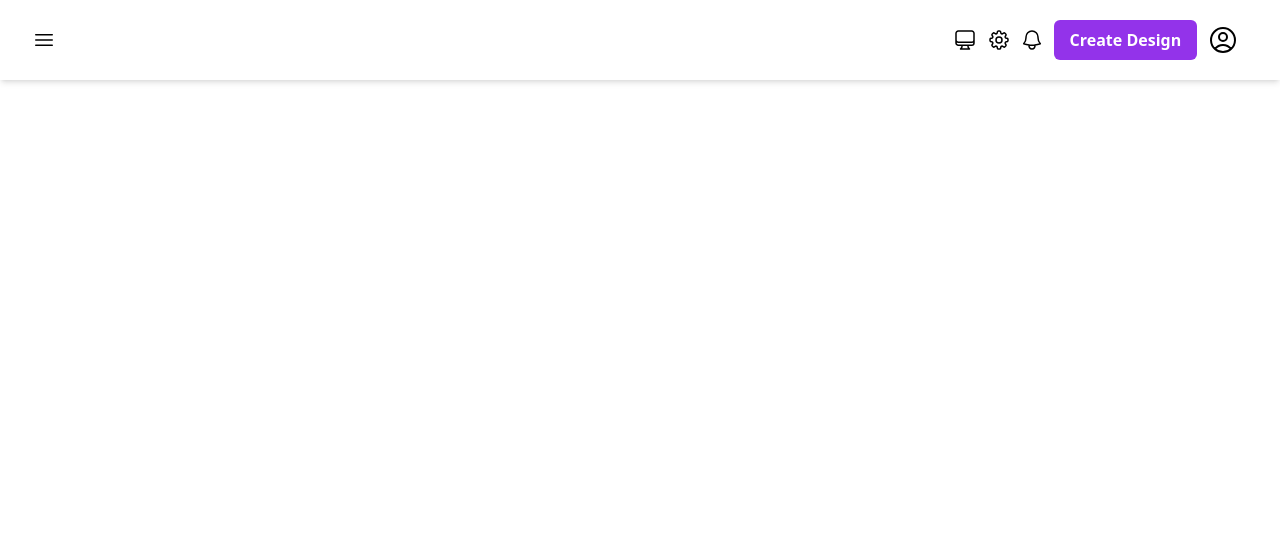
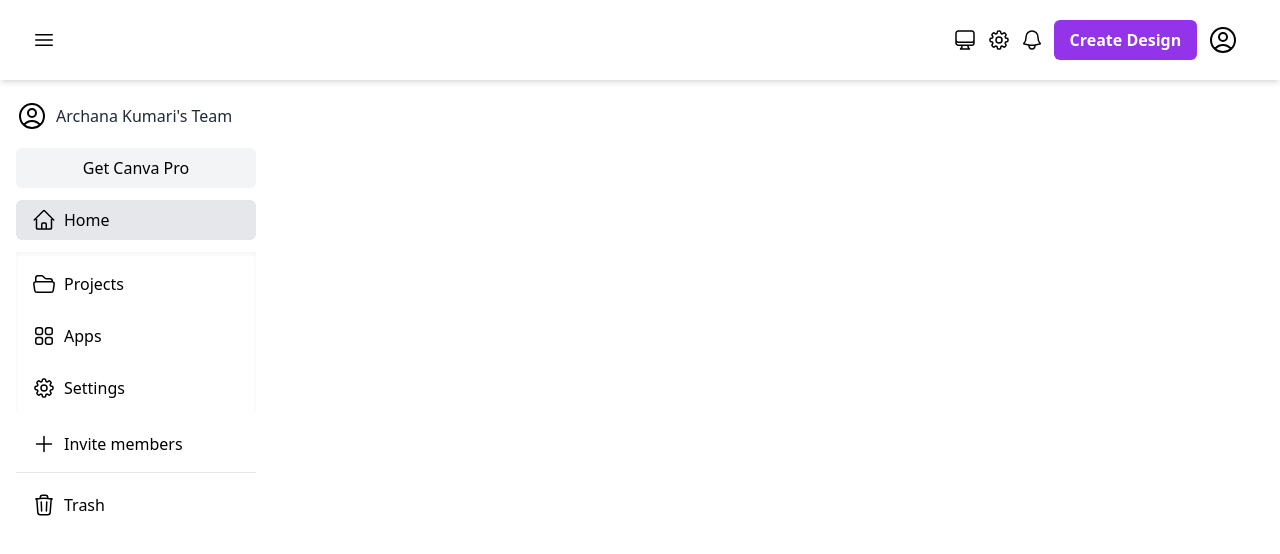
Before and after one commit to chaudharyarchana/canva.com, a Next.js app: page / in a window 1280 px wide. Shown: the top 554 px of the page. Built offline with nearby package versions, Linux system fonts and the light colour scheme.

Commit message:
"finished the ui of sidebar"

```diff
--- a/src/app/page.js
+++ b/src/app/page.js
@@ -1,9 +1,11 @@
 import Navbar from "@/components/Navbar";
+import Sidebar from "@/components/Sidebar";
 
 const Page = () => {
   return (
     <>
       <Navbar />
+      <Sidebar/>
     </>
   );
 };
--- /dev/null
+++ b/src/components/Sidebar.jsx
@@ -0,0 +1,39 @@
+import Profileicon from "@/ui-components/NavbarIcon/Profileicon";
+import Settingicon from "@/ui-components/NavbarIcon/Settingicon";
+import Appicon from "@/ui-components/SidebarIcon/Appicon";
+import Homeicon from "@/ui-components/SidebarIcon/Homeicon";
+import Plusicon from "@/ui-components/SidebarIcon/Plusicon";
+import Projecticon from "@/ui-components/SidebarIcon/Projecticon";
+import SideBtn from "@/ui-components/SidebarIcon/SideBtn";
+import Trashicon from "@/ui-components/SidebarIcon/Trashicon";
+import Bellicon from "@/ui-components/NavbarIcon/Bellicon"
+
+const Sidebar = () => {
+  return (
+    <>
+    <div className="w-1/5 pt-5 pl-4 ">
+        <div className="flex items-center">
+            <Profileicon />
+            <h1 className="font-medium text-l text-gray-800 ml-2">Archana Kumari's Team</h1>
+        </div>
+        <div className="bg-gray-100 justify-around rounded-md font-medium h-10 flex items-center mt-4">
+            <h1>Get Canva Pro</h1>
+        </div>
+        <SideBtn Icon={Homeicon} heading="Home" active="true"/>
+
+        <div className="overflow-y-scroll h-40 mt-3 mb-2 shadow-inner">
+        <SideBtn Icon={Projecticon} heading="Projects"/>
+        <SideBtn Icon={Appicon} heading="Apps"/>
+        <SideBtn Icon={Settingicon} heading="Settings"/>
+        <SideBtn Icon={Bellicon} heading="Notifications"/>
+
+        </div>
+        <SideBtn Icon={Plusicon} heading="Invite members"/>
+        <hr className="mt-2"></hr>
+        <SideBtn Icon={Trashicon} heading="Trash"/>
+
+    </div>
+    </>
+  )
+};
+export default Sidebar;
--- /dev/null
+++ b/src/ui-components/SidebarIcon/SideBtn.jsx
@@ -0,0 +1,11 @@
+const SideBtn = ({ Icon, heading ,active}) => {
+  return (
+    <>
+      <div className={` rounded-md  h-10 flex items-center mt-3 pl-4 ${active ? "bg-gray-200":""} hover:bg-slate-100`}>
+        <Icon />
+        <h1 className="pl-2">{heading}</h1>
+      </div>
+    </>
+  );
+};
+export default SideBtn;
```
Also changed, not shown: src/components/Navbar.jsx (+4 -7 lines).
